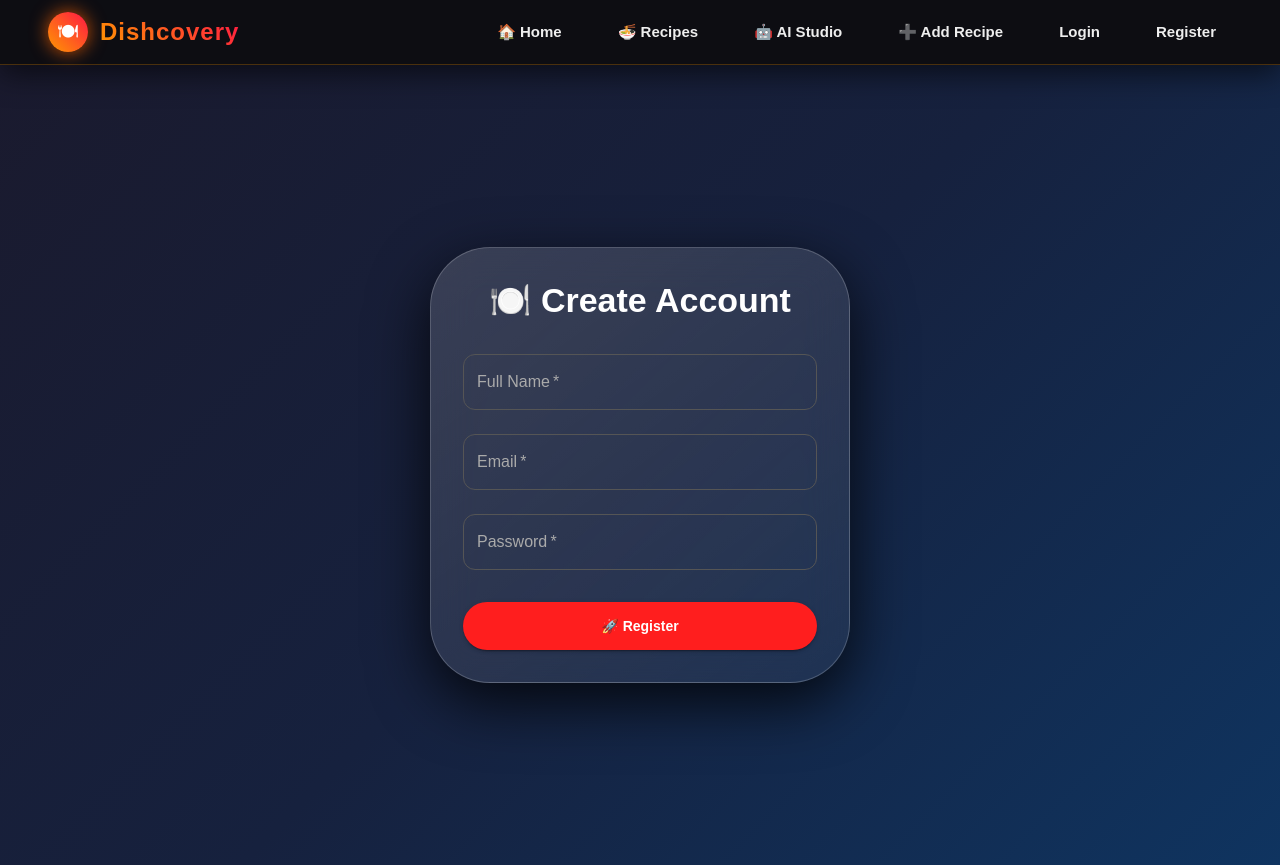
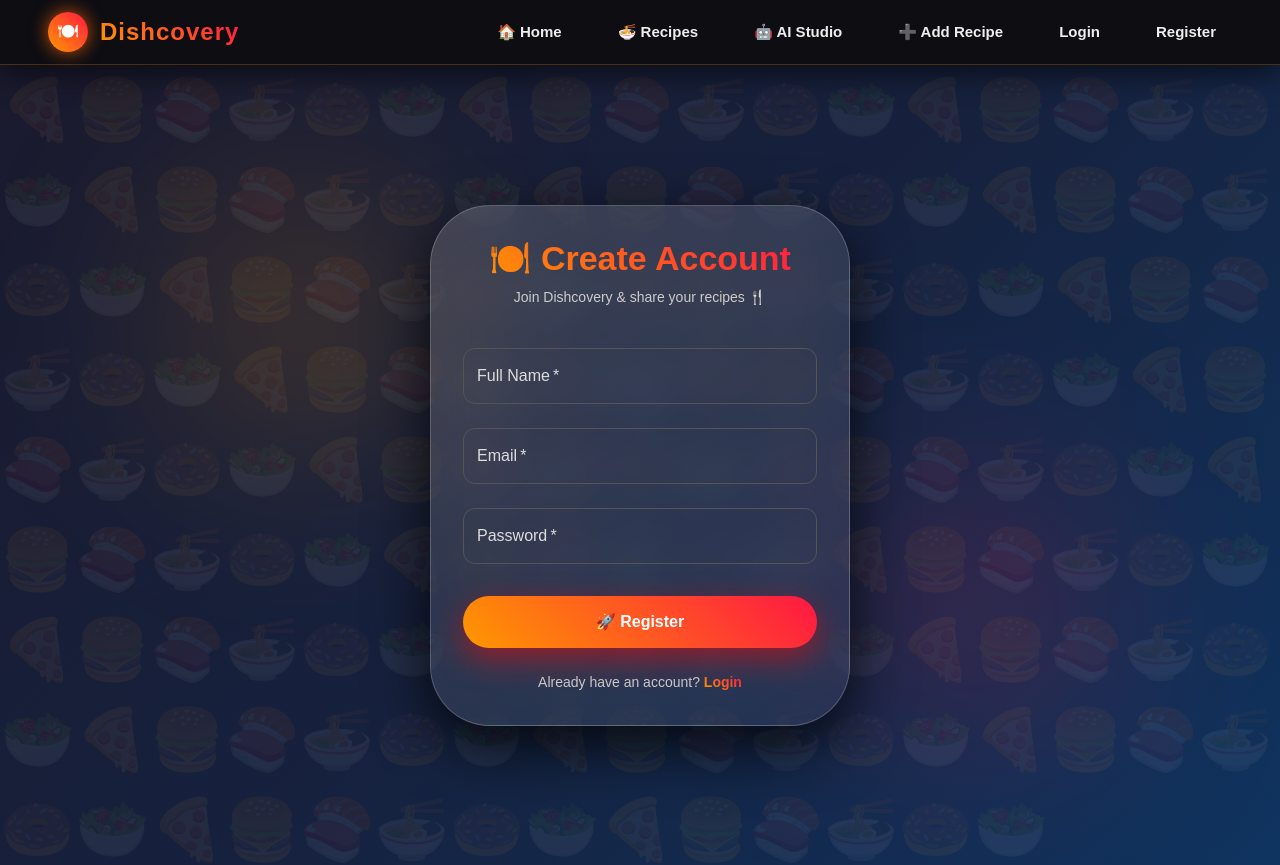
Before and after one commit to kusha108/dishcovery, a React (Create React App) app in the folder frontend/: page /register in a window 1280 px wide. Built offline with nearby package versions, Linux system fonts and the light colour scheme.

Commit message:
Fix register error handling

```diff
--- a/frontend/src/components/RecipeCard.jsx
+++ b/frontend/src/components/RecipeCard.jsx
@@ -12,7 +12,7 @@ import { useNavigate } from "react-router-dom";
 import api from "../api/axios";
 
 export default function RecipeCard({ recipe }) {
-  const backendURL = "https://dishcovery-f03b.onrender.com";
+  const backendURL = "http://localhost:5000";
   const navigate = useNavigate();
 
   const [liked, setLiked] = useState(false);
--- a/frontend/src/pages/RecipeDetail.jsx
+++ b/frontend/src/pages/RecipeDetail.jsx
@@ -1,3 +1,4 @@
+
 import React, { useEffect, useState } from "react";
 import {
   Container,
@@ -23,7 +24,7 @@ export default function RecipeDetail() {
   const [snack, setSnack] = useState("");
 
   const user = JSON.parse(localStorage.getItem("user") || "{}");
-  const backendURL = "https://dishcovery-f03b.onrender.com";
+  const backendURL = "http://localhost:5000";
 
   useEffect(() => {
     api.get(`/recipes/${id}`)
--- a/frontend/src/pages/Register.jsx
+++ b/frontend/src/pages/Register.jsx
@@ -1,3 +1,4 @@
+
 import React, { useState } from "react";
 import {
   TextField,
@@ -12,35 +13,18 @@ import api from "../api/axios";
 import { useNavigate } from "react-router-dom";
 
 export default function Register() {
-  const [form, setForm] = useState({
-    name: "",
-    email: "",
-    password: "",
-  });
-
-  const [alertOpen, setAlertOpen] = useState(false);
-  const [errorMsg, setErrorMsg] = useState("");
+  const [form, setForm] = useState({ name: "", email: "", password: "" });
+  const [alert, setAlert] = useState(false);
   const navigate = useNavigate();
 
   const handleSubmit = async (e) => {
     e.preventDefault();
-
     try {
-      const res = await api.post("/auth/register", form);
-
-      console.log("SUCCESS:", res.data);
-
-      setAlertOpen(true);
-
+      await api.post("/auth/register", form);
+      setAlert(true);
       setTimeout(() => navigate("/login"), 1500);
-
     } catch (err) {
-      console.log("REGISTER ERROR:", err.response?.data);
-
-      setErrorMsg(
-        err.response?.data?.message ||
-        "Registration failed. Try different email."
-      );
+      alert("Registration failed");
     }
   };
 
@@ -55,12 +39,45 @@ export default function Register() {
           position: "relative",
           overflow:"hidden",
           color:"#fff",
+
           background:
             "linear-gradient(135deg,#1a1a2e,#16213e,#0f3460)",
         }}
       >
 
-        <Card sx={{
+        {/* EMOJI BACKGROUND */}
+        <Box sx={{
+          position:"absolute",
+          inset:0,
+          opacity:0.06,
+          fontSize:60
+        }}>
+          {"🍕🍔🍣🍜🍩🥗".repeat(25)}
+        </Box>
+
+        {/* COLOR GLOWS */}
+        <Box sx={{
+          position:"absolute",
+          width:350,
+          height:350,
+          background:"radial-gradient(#ff980055,transparent 70%)",
+          top:"10%",
+          left:"10%",
+          filter:"blur(100px)"
+        }}/>
+
+        <Box sx={{
+          position:"absolute",
+          width:350,
+          height:350,
+          background:"radial-gradient(#ff174455,transparent 70%)",
+          bottom:"10%",
+          right:"10%",
+          filter:"blur(100px)"
+        }}/>
+
+        <Card
+          sx={{
             width: "100%",
             maxWidth: 420,
             p: 4,
@@ -72,10 +89,31 @@ export default function Register() {
             boxShadow: "0 20px 60px rgba(0,0,0,0.8)",
             color: "#fff",
             zIndex: 2,
-        }}>
+          }}
+        >
 
-          <Typography variant="h4" fontWeight={900} mb={2} textAlign="center">
+          <Typography
+            variant="h4"
+            fontWeight={900}
+            mb={1}
+            textAlign="center"
+            sx={{
+              background:
+                "linear-gradient(45deg,#ff9800,#ff1744)",
+              WebkitBackgroundClip:"text",
+              WebkitTextFillColor:"transparent",
+            }}
+          >
             🍽️ Create Account
+          </Typography>
+
+          <Typography
+            variant="body2"
+            textAlign="center"
+            mb={3}
+            sx={{ color: "#ccc" }}
+          >
+            Join Dishcovery & share your recipes 🍴
           </Typography>
 
           <form onSubmit={handleSubmit}>
@@ -88,6 +126,8 @@ export default function Register() {
               onChange={(e) =>
                 setForm({ ...form, name: e.target.value })
               }
+              InputLabelProps={{ style: { color: "#ddd" } }}
+              InputProps={{ style: { color: "#fff" } }}
               sx={inputStyle}
             />
 
@@ -100,6 +140,8 @@ export default function Register() {
               onChange={(e) =>
                 setForm({ ...form, email: e.target.value })
               }
+              InputLabelProps={{ style: { color: "#ddd" } }}
+              InputProps={{ style: { color: "#fff" } }}
               sx={inputStyle}
             />
 
@@ -112,6 +154,8 @@ export default function Register() {
               onChange={(e) =>
                 setForm({ ...form, password: e.target.value })
               }
+              InputLabelProps={{ style: { color: "#ddd" } }}
+              InputProps={{ style: { color: "#fff" } }}
               sx={inputStyle}
             />
 
@@ -124,6 +168,15 @@ export default function Register() {
                 py: 1.5,
                 fontWeight: 800,
                 borderRadius: 3,
+                textTransform: "none",
+                fontSize: 16,
+                background:
+                  "linear-gradient(45deg,#ff9800,#ff1744)",
+                boxShadow:
+                  "0 10px 30px rgba(255,0,0,0.5)",
+                "&:hover": {
+                  transform: "scale(1.05)",
+                },
               }}
             >
               🚀 Register
@@ -131,14 +184,29 @@ export default function Register() {
 
           </form>
 
-          {errorMsg && (
-            <Typography color="error" mt={2} textAlign="center">
-              {errorMsg}
+          <Typography
+            textAlign="center"
+            mt={3}
+            sx={{ color: "#ccc", fontSize: 14 }}
+          >
+            Already have an account?{" "}
+            <span
+              style={{
+                background:
+                  "linear-gradient(45deg,#ff9800,#ff1744)",
+                WebkitBackgroundClip:"text",
+                WebkitTextFillColor:"transparent",
+                cursor: "pointer",
+                fontWeight: 700,
+              }}
+              onClick={() => navigate("/login")}
+            >
+              Login
+            </span>
           </Typography>
-          )}
 
           <Snackbar
-            open={alertOpen}
+            open={alert}
             autoHideDuration={1500}
             message="Registration successful!"
           />
@@ -152,5 +220,7 @@ export default function Register() {
 const inputStyle = {
   "& .MuiOutlinedInput-root": {
     "& fieldset": { borderColor: "#555" },
+    "&:hover fieldset": { borderColor: "#ff9800" },
+    "&.Mui-focused fieldset": { borderColor: "#ff1744" },
   },
 };
```
Lines whose indentation alone changed are shown as unchanged.
